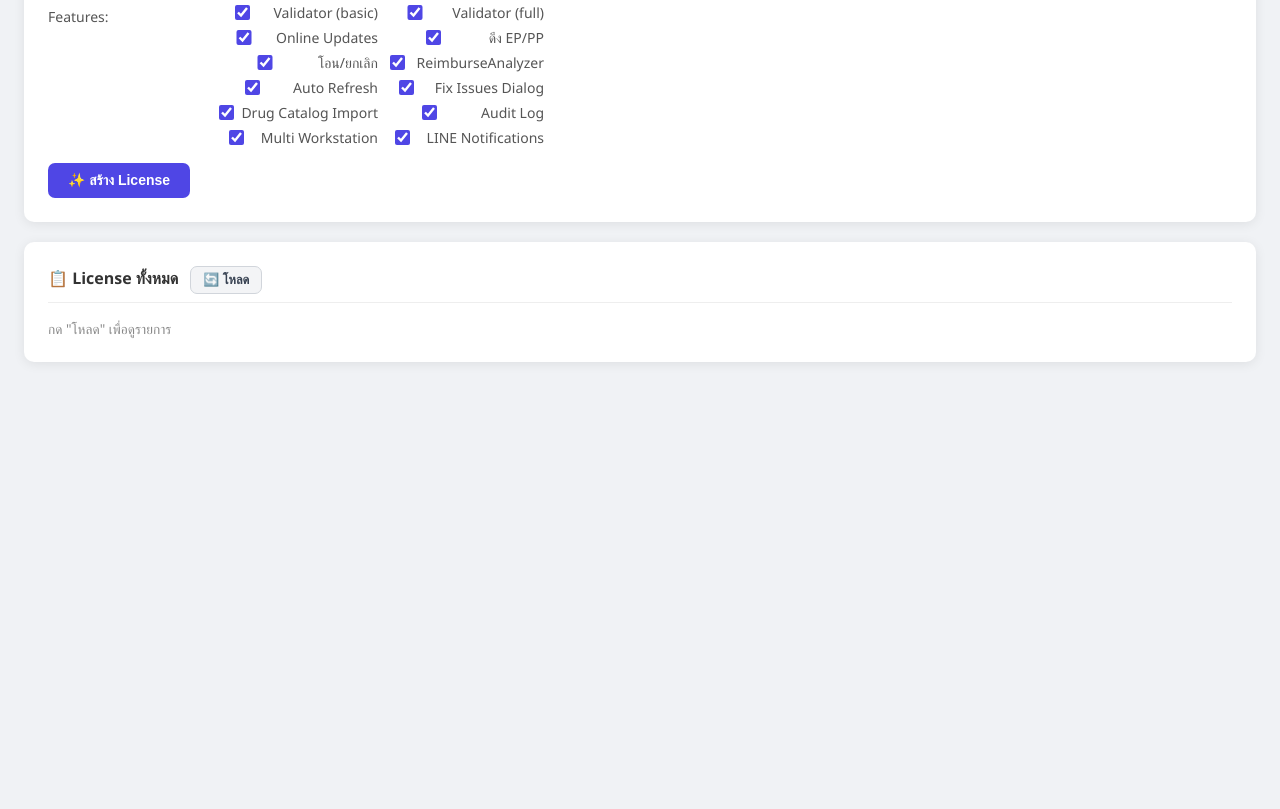
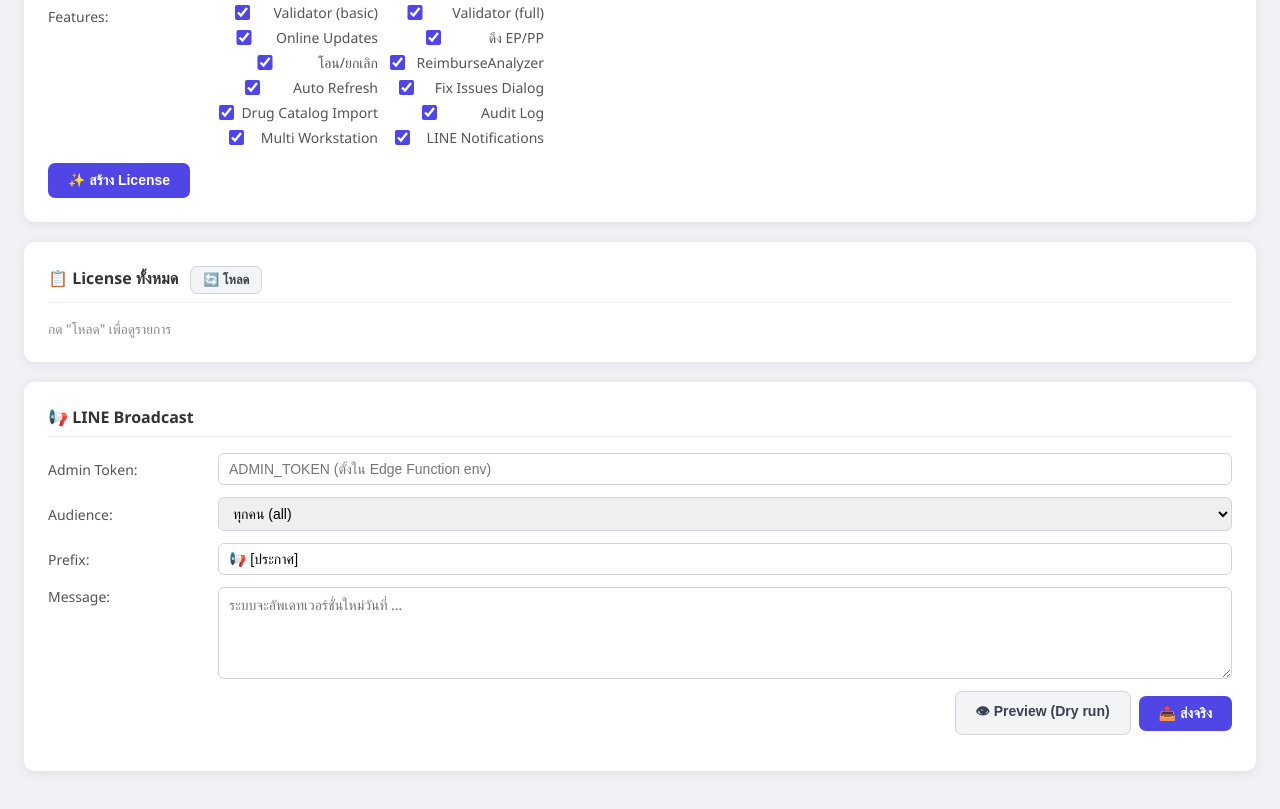
Before and after one commit to azzc/13NHSOPP, a plain HTML site: page license-gen.html in a window 1280 px wide. Shown: the part 748-1557 px from the top of the page. Before the commit the page ends 1154 px from the top, so only its background shows below. Drawn offline with Linux system fonts and the light colour scheme.

Commit message:
feat: LINE Broadcast UI in license-gen — admin send to filtered audience

```diff
--- a/license-gen.html
+++ b/license-gen.html
@@ -135,6 +135,49 @@
 <div class="card">
   <h2>📋 License ทั้งหมด <button class="btn btn-secondary btn-sm" style="margin-left:8px" onclick="loadLicenses()">🔄 โหลด</button></h2>
   <div id="licenseTable"><p style="color:#888;font-size:.85rem">กด "โหลด" เพื่อดูรายการ</p></div>
+</div>
+
+<!-- LINE Broadcast card -->
+<div class="card">
+  <h2>📢 LINE Broadcast</h2>
+  <div class="form-row">
+    <label>Admin Token:</label>
+    <input type="password" id="bcAdminToken" placeholder="ADMIN_TOKEN (ตั้งใน Edge Function env)" />
+  </div>
+  <div class="form-row">
+    <label>Audience:</label>
+    <select id="bcAudience" onchange="onBcAudienceChange()">
+      <option value="all">ทุกคน (all)</option>
+      <option value="hcode">เฉพาะ รพ. (hcode)</option>
+      <option value="plan">เฉพาะ Plan</option>
+      <option value="expired_in_days">License ใกล้หมดอายุ</option>
+    </select>
+  </div>
+  <div class="form-row" id="bcHcodeRow" style="display:none">
+    <label>HCODE:</label>
+    <input type="text" id="bcHcode" placeholder="05097" maxlength="10" style="max-width:120px" />
+  </div>
+  <div class="form-row" id="bcPlanRow" style="display:none">
+    <label>Plan:</label>
+    <select id="bcPlan"><option value="trial">Trial</option><option value="free">Free</option><option value="pro">Pro</option></select>
+  </div>
+  <div class="form-row" id="bcDaysRow" style="display:none">
+    <label>หมดอายุภายใน (วัน):</label>
+    <input type="number" id="bcDays" value="7" min="1" max="365" style="max-width:80px" />
+  </div>
+  <div class="form-row">
+    <label>Prefix:</label>
+    <input type="text" id="bcPrefix" value="📢 [ประกาศ] " />
+  </div>
+  <div class="form-row" style="align-items:flex-start">
+    <label>Message:</label>
+    <textarea id="bcMessage" rows="4" style="flex:1;padding:7px 10px;border:1px solid #d1d5db;border-radius:6px;font-size:.875rem;font-family:inherit" placeholder="ระบบจะอัพเดทเวอร์ชั่นใหม่วันที่ ..."></textarea>
+  </div>
+  <div class="form-row" style="justify-content:flex-end;gap:8px">
+    <button class="btn btn-secondary" onclick="broadcast(true)">👁 Preview (Dry run)</button>
+    <button class="btn btn-primary" onclick="broadcast(false)">📤 ส่งจริง</button>
+  </div>
+  <div id="bcResult"></div>
 </div>
 
 <script>
@@ -434,6 +477,61 @@ async function revokeLicense(licKey) {
     }
   } catch(e) { alert('Error: ' + e.message); }
 }
+
+// ============================================================
+// LINE Broadcast
+// ============================================================
+function onBcAudienceChange() {
+  const a = document.getElementById('bcAudience').value;
+  document.getElementById('bcHcodeRow').style.display = (a === 'hcode') ? 'flex' : 'none';
+  document.getElementById('bcPlanRow').style.display  = (a === 'plan')  ? 'flex' : 'none';
+  document.getElementById('bcDaysRow').style.display  = (a === 'expired_in_days') ? 'flex' : 'none';
+}
+
+async function broadcast(dryRun) {
+  const adminToken = document.getElementById('bcAdminToken').value.trim();
+  const audience   = document.getElementById('bcAudience').value;
+  const prefix     = document.getElementById('bcPrefix').value;
+  const message    = document.getElementById('bcMessage').value.trim();
+  const resultEl   = document.getElementById('bcResult');
+
+  if (!adminToken) { alert('กรุณากรอก Admin Token'); return; }
+  if (!message)    { alert('กรุณากรอก Message'); return; }
+
+  const filter = {};
+  if (audience === 'hcode') filter.hcode = document.getElementById('bcHcode').value.trim();
+  if (audience === 'plan')  filter.plan  = document.getElementById('bcPlan').value;
+  if (audience === 'expired_in_days') filter.days = parseInt(document.getElementById('bcDays').value, 10);
+
+  resultEl.innerHTML = '<div style="margin-top:10px;color:#666;font-size:.85rem">⏳ กำลัง ' + (dryRun ? 'preview' : 'ส่ง') + '...</div>';
+
+  try {
+    const url = getUrl() + '/functions/v1/line-broadcast';
+    const res = await fetch(url, {
+      method: 'POST',
+      headers: { 'Content-Type': 'application/json', 'x-admin-token': adminToken },
+      body: JSON.stringify({ audience, filter, message, prefix, dry_run: dryRun }),
+    });
+    const data = await res.json();
+    if (res.ok) {
+      if (dryRun) {
+        const list = (data.users ?? []).map(u => '<li>' + (u.hcode||'-') + ' — ' + (u.name||'-') + '</li>').join('');
+        resultEl.innerHTML = `<div style="margin-top:10px;background:#eef9ee;border:1px solid #c0deb1;padding:10px;border-radius:6px">
+          <b>Preview:</b> จะส่งหา ${data.total} คน<br>
+          <ul style="margin-top:6px;font-size:.85rem;max-height:200px;overflow:auto">${list}</ul>
+        </div>`;
+      } else {
+        resultEl.innerHTML = `<div style="margin-top:10px;background:#eef9ee;border:1px solid #c0deb1;padding:10px;border-radius:6px">
+          ✅ ส่งสำเร็จ <b>${data.sent}</b> / ทั้งหมด <b>${data.total}</b> (ล้มเหลว ${data.failed})
+        </div>`;
+      }
+    } else {
+      resultEl.innerHTML = `<div style="margin-top:10px;color:#991b1b">❌ ${data.error || res.status}</div>`;
+    }
+  } catch(e) {
+    resultEl.innerHTML = `<div style="margin-top:10px;color:#991b1b">❌ ${e.message}</div>`;
+  }
+}
 </script>
 </body>
 </html>
```
